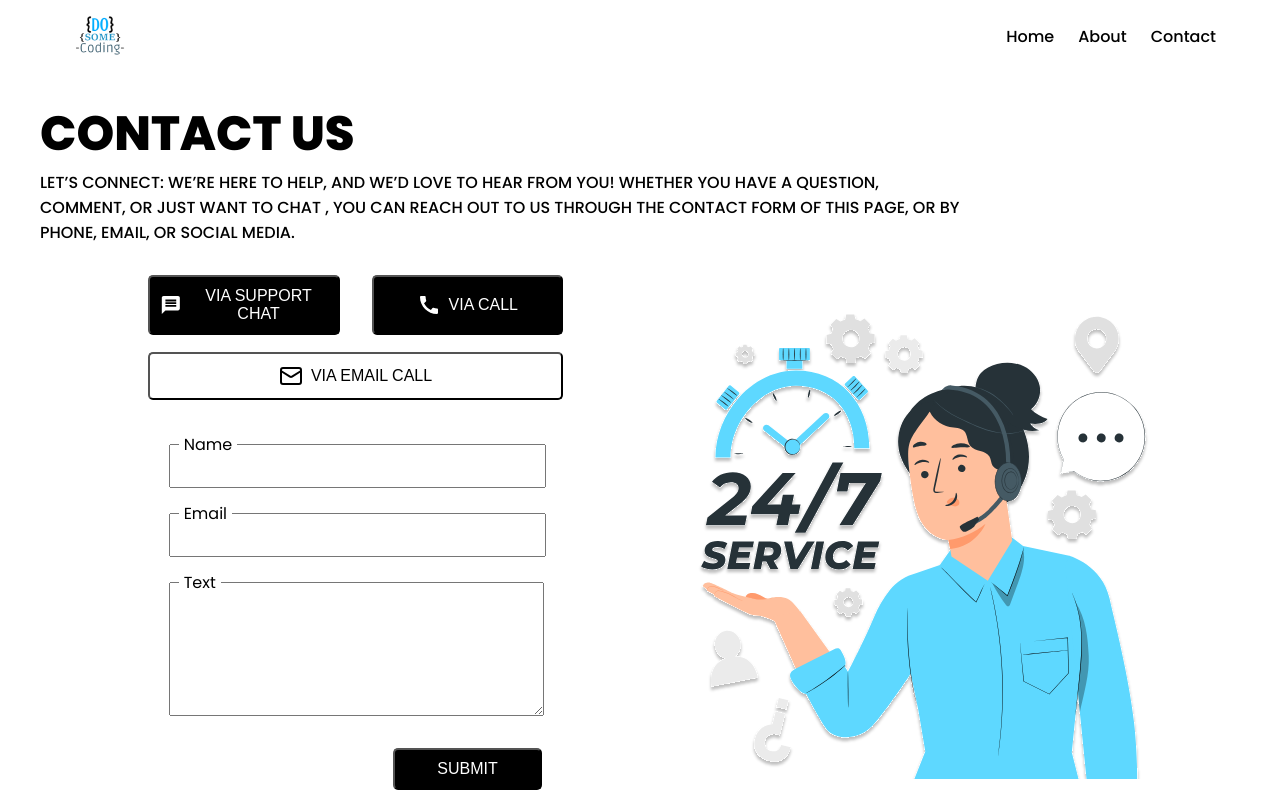
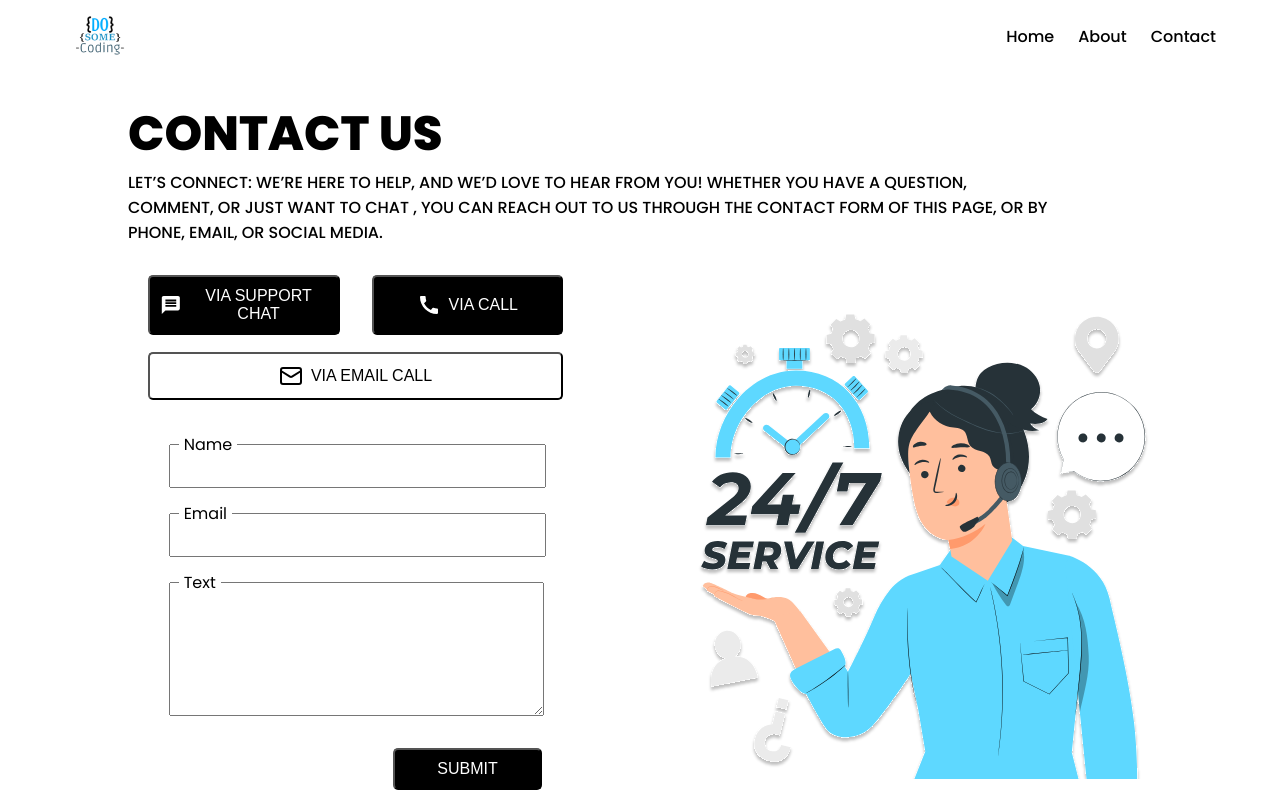
Before and after one commit to asitbiswas/contact-page, a React (Vite) app: page / in a window 1280 px wide. Built offline with nearby package versions, Linux system fonts and the light colour scheme.

Commit message:
removed the fit in row if height less feature

```diff
--- a/src/App.css
+++ b/src/App.css
@@ -20,21 +20,15 @@ body{
         justify-content: initial;
     }
 }
-@media (min-height: 600px) and (max-height: 850px)  {
+
+
+@media (max-height: 800px){
     .main_container{
-        flex-direction: row;
         justify-content: initial;
     }
 }
 
-@media (max-height: 600px){
-    .main_container{
-        flex-direction: column;
-        justify-content: initial;
-    }
-}
-
-@media (max-aspect-ratio: 18/10) {
+@media (max-aspect-ratio: 15/10) {
 
     .main_container{
         justify-content: initial;
--- a/src/components/ContactHeader/ContactHeader.module.css
+++ b/src/components/ContactHeader/ContactHeader.module.css
@@ -13,10 +13,3 @@
     font-size:16px;
     width: 90%;
 }
-
-@media (max-height: 800px) {
-    .contact_section{
-        margin-left: 40px;
-
-    }
-}
```
